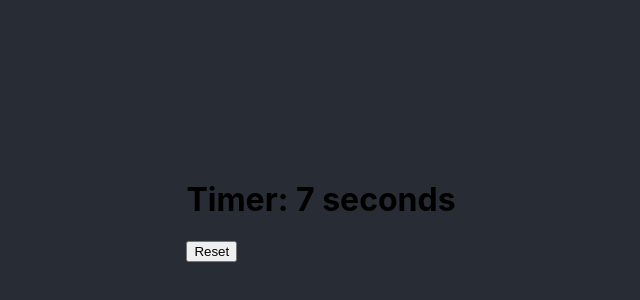
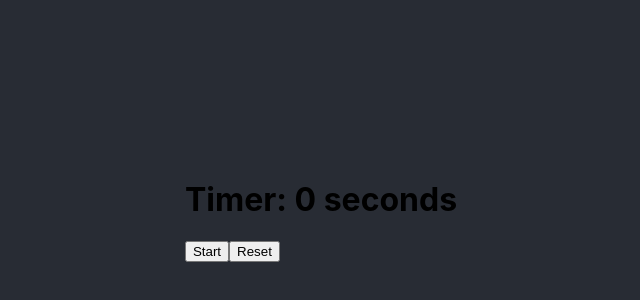
Before and after one commit to Rosenmatt1/pe-web-app, a React (Create React App) app: page / in a window 1280 px wide. Shown: the part 190-490 px from the top of the page, without its empty margins (319-959 px from the left). Built offline with nearby package versions, Linux system fonts and the light colour scheme.

Commit message:
Added typescript the timer component

```diff
--- a/src/components/timer.tsx
+++ b/src/components/timer.tsx
@@ -1,23 +1,48 @@
 import React, { useState, useEffect } from 'react';
 
-const Timer = () => {
-  const [seconds, setSeconds] = useState(0);
+const Timer: React.FC = () => {
+  const [seconds, setSeconds] = useState<number>(0);
+  const [isRunning, setIsRunning] = useState<boolean>(false);
+  let timerId: NodeJS.Timeout | null = null; // Declare timerId outside useEffect
 
   useEffect(() => {
-    const timerId = setTimeout(() => {
-      setSeconds(prevSeconds => prevSeconds + 1);
-    }, 1000);
+    if (isRunning) {
+      timerId = setInterval(() => {
+        setSeconds(prevSeconds => prevSeconds + 1);
+      }, 1000); // Run every 1 second
+    } else {
+      if (timerId) clearInterval(timerId); // Clear interval only if timerId is not null
+    }
 
-    // Cleanup function to clear the timer when component unmounts
-    return () => clearTimeout(timerId);
-  }, [seconds]); // Run effect whenever 'seconds' state changes
+    return () => { // Cleanup function
+      if (timerId) clearInterval(timerId); // Clear interval when component unmounts
+    };
+  }, [isRunning]);
+
+  const handleStart = () => {
+    setIsRunning(true);
+  };
+
+  const handleStop = () => {
+    setIsRunning(false);
+  };
+
+  const handleReset = () => {
+    setIsRunning(false);
+    setSeconds(0);
+  };
 
   return (
     <div>
       <h1>Timer: {seconds} seconds</h1>
-      <button onClick={() => setSeconds(0)}>Reset</button>
+      {isRunning ? (
+        <button onClick={handleStop}>Stop</button>
+      ) : (
+        <button onClick={handleStart}>Start</button>
+      )}
+      <button onClick={handleReset}>Reset</button>
     </div>
   );
-}
+};
 
 export default Timer;
```
